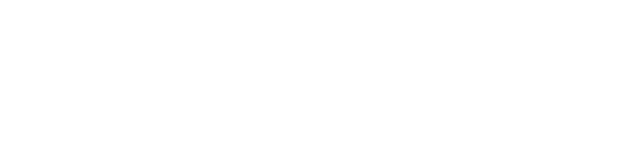
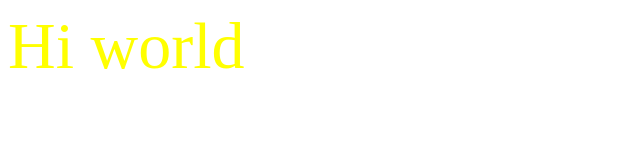
Before and after one commit to cweidle7/HW20, a plain HTML site: page index.html in a window 1280 px wide. Shown: the whole page, without its empty margins (0-640 px from the left). Drawn offline with Linux system fonts and the light colour scheme.

Commit message:
test test

```diff
--- a/Resources/style.css
+++ b/Resources/style.css
@@ -0,0 +1,4 @@
+h{
+  color: yellow;
+  font-size: 66px;
+}
--- a/index.html
+++ b/index.html
@@ -14,7 +14,10 @@
   </head>
   <body>
 
+    <nav>
 
+    </nav>
+    <h>Hi world</h>
 
     <script src="" async defer></script>
   </body>
```
